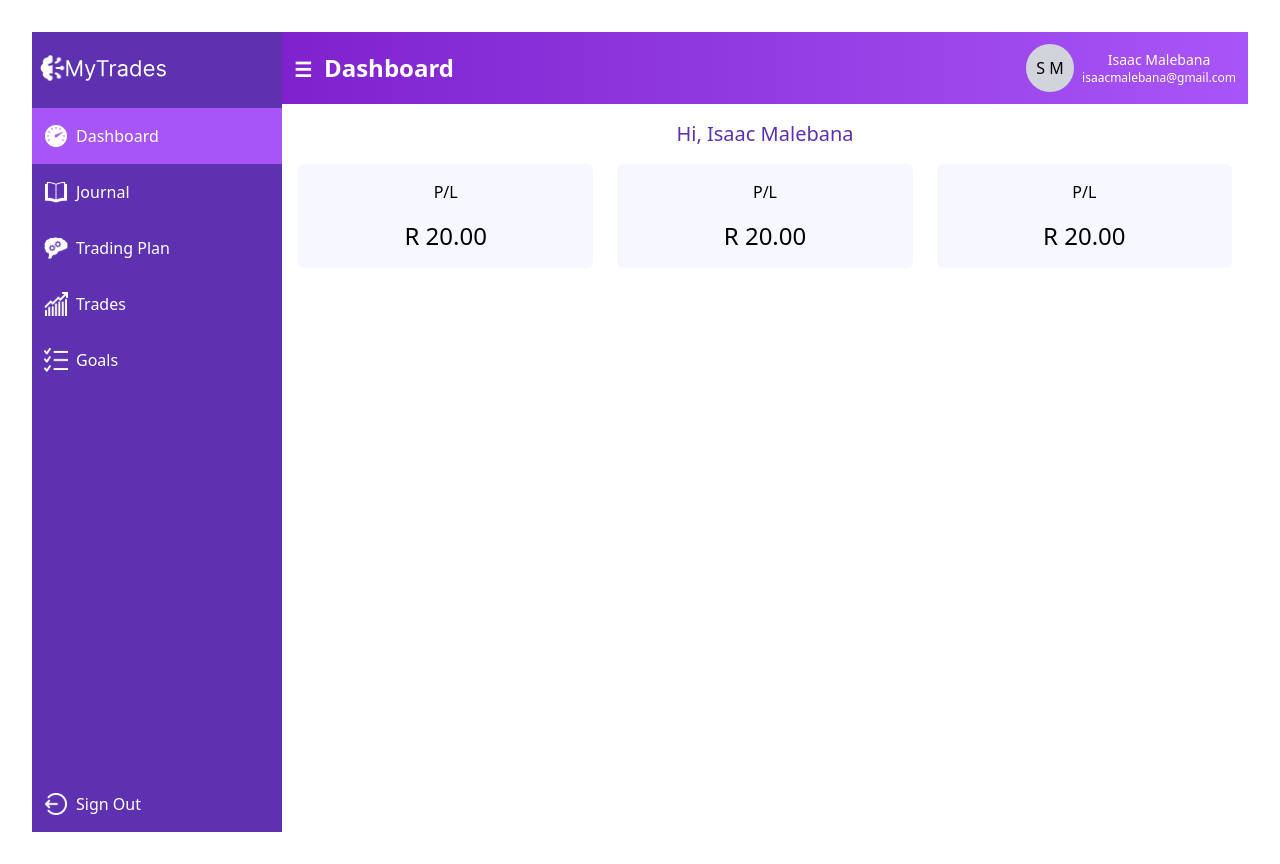
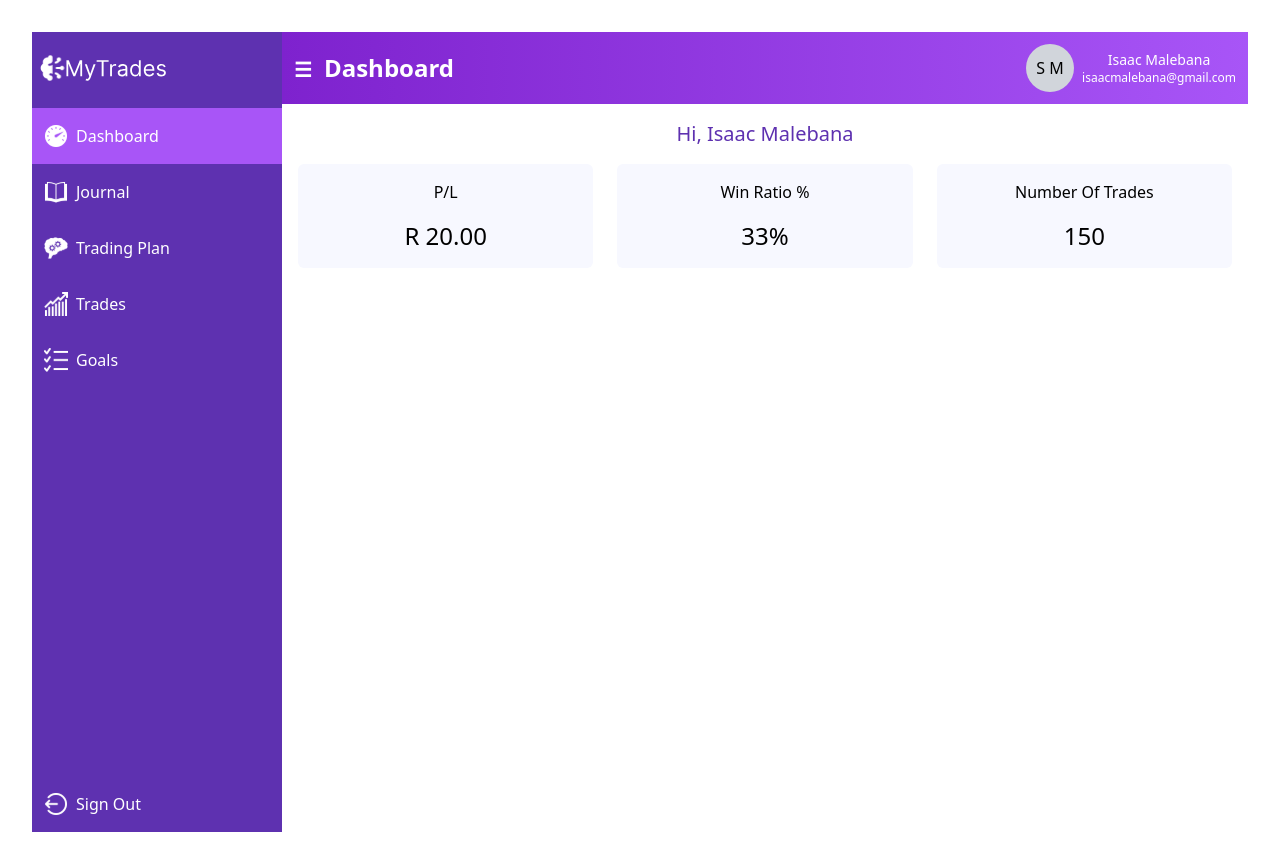
Before and after one commit to isaac-kg/mind-my-trades, a React (Vite) app: page /journaler/home in a window 1280 px wide. Built offline with nearby package versions, Linux system fonts and the light colour scheme; no server answers.

Commit message:
fix dashboard

```diff
--- a/package.json
+++ b/package.json
@@ -9,6 +9,7 @@
     "preview": "vite preview"
   },
   "dependencies": {
+    "firebase": "^11.1.0",
     "react": "^18.2.0",
     "react-dom": "^18.2.0",
     "react-router-dom": "^6.28.1"
--- a/src/component/Layout.jsx
+++ b/src/component/Layout.jsx
@@ -108,7 +108,7 @@ const Layout = () => {
               {isSidebarOpen ? (
                 null
               ) : (
-                <span>&#9776;</span> // Hamburger Icon (☰)
+                <span>&#9776;</span>
               )}
             </button>
             {currentPage()}
--- a/src/component/hero.jsx
+++ b/src/component/hero.jsx
@@ -1,10 +1,25 @@
 import { useNavigate } from "react-router-dom"
+import { auth } from "../firebase-config"
+import { signInWithPopup, GoogleAuthProvider } from "firebase/auth"
 
 const Hero = () => {
   const navigate = useNavigate()
+  const provider = new GoogleAuthProvider();
 
   const handleSignInClick = () => {
-    navigate("/journaler/home")
+    signInWithPopup(auth, provider)
+      .then((result) => {
+          navigate("/journaler/home")
+      })
+      .catch((error) => {
+        // Handle Errors here.
+        const errorCode = error.code
+        const errorMessage = error.message
+        console.log("1. Error: ", errorCode)
+        console.log("2. Error: ", errorMessage)
+
+      })
+
   }
 
   return (
@@ -16,7 +31,6 @@ const Hero = () => {
               className="max-h-[32px]"
               src="/icons/logo.svg"
               alt=""
-              srcset=""
             />
           </div>
           <button
@@ -59,7 +73,6 @@ const Hero = () => {
           className="max-h-[450px] lg:pr-32"
           src="/icons/phone.svg"
           alt=""
-          srcset=""
         />
       </div>
     </div>
--- a/src/pages/Dashboard.jsx
+++ b/src/pages/Dashboard.jsx
@@ -1,20 +1,19 @@
 const Dashboard = () => {
+  const card = (title, value) => {
+    return (
+      <div className="basis-1/3 p-4 rounded-md bg-tn_gray_50">
+        <p>{title}</p>
+        <p className="mt-4 text-2xl">{value}</p>
+      </div>
+    )
+  }
   return (
     <div>
       <p className="text-xl text-tn_blue_50 mb-4">Hi, Isaac Malebana</p>
-      <div className="flex gap-6">
-        <div className="basis-1/3 p-4 rounded-md bg-tn_gray_50">
-          <p>P/L</p>
-          <p className="mt-4 text-2xl">R 20.00</p>
-        </div>
-        <div className="basis-1/3 p-4 rounded-md bg-tn_gray_50">
-          <p>P/L</p>
-          <p className="mt-4 text-2xl">R 20.00</p>
-        </div>
-        <div className="basis-1/3 p-4 rounded-md bg-tn_gray_50">
-          <p>P/L</p>
-          <p className="mt-4 text-2xl">R 20.00</p>
-        </div>
+      <div className="flex gap-6 flex-col sm:flex-row">
+        {card("P/L", "R 20.00")}
+        {card("Win Ratio %", "33%")}
+        {card("Number Of Trades", "150")}
       </div>
     </div>
   )
```
Also changed, not shown: 2 other files (tests, documents, lock files or other folders).
